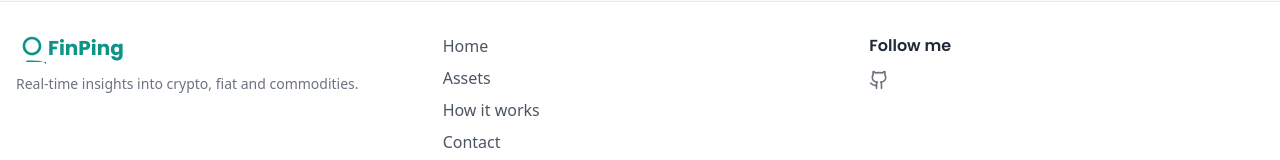
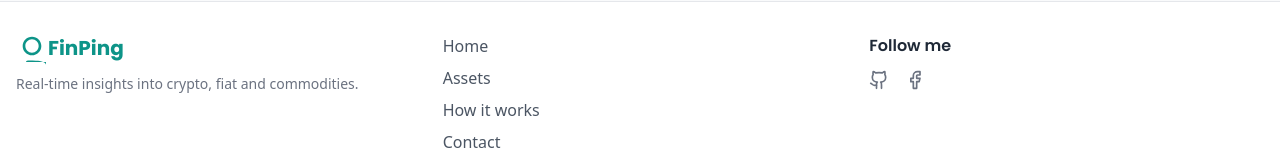
Before and after one commit to StrekanovAlexander/saas-finping, a React (Vite) app in the folder frontend/: page /login in a window 1280 px wide. Shown: the part 636-796 px from the top of the page. Built offline with nearby package versions, Linux system fonts and the light colour scheme.

Commit message:
rebuilded: trackings functional

```diff
--- a/frontend/src/components/footer/Footer.jsx
+++ b/frontend/src/components/footer/Footer.jsx
@@ -1,4 +1,4 @@
-import { Github, Twitter, Linkedin } from "lucide-react";
+import { Github, Twitter, Linkedin, Facebook } from "lucide-react";
 
 export default function Footer() {
   return (
@@ -49,6 +49,13 @@ export default function Footer() {
               >
                 <Github className="w-5 h-5" />
               </a>
+              <a
+                href="https://www.facebook.com/profile.php?id=100004673166846"
+                target="_blank"
+                className="text-gray-500 hover:text-teal-600 transition"
+              >
+                <Facebook className="w-5 h-5" />
+              </a>
             </div>
           </div>
         </div>
--- a/frontend/src/components/modals/FormCreateTracking.jsx
+++ b/frontend/src/components/modals/FormCreateTracking.jsx
@@ -23,6 +23,7 @@ export default function FormCreateTracking({ onClose, onCreated }) {
 
     async function handleSubmit(e) {
         e.preventDefault();
+        if (!threshold) return;
         try {
             const res = await fetch(`${import.meta.env.VITE_API_URL}/trackings`, {
                 method: "POST",
@@ -63,7 +64,6 @@ export default function FormCreateTracking({ onClose, onCreated }) {
                                 setPrice("");
                                 setFilteredAssets(assets.filter(el => el.type === value));
                             }}
-                            required
                         >
                             <option value="" disabled>
                                 Select type
--- a/frontend/src/pages/manage/Trackings.jsx
+++ b/frontend/src/pages/manage/Trackings.jsx
@@ -1,5 +1,5 @@
 import { useState, useEffect } from "react";
-import { Trash2 } from "lucide-react";
+import { ArrowUpRight, ArrowDownRight, Trash2 } from "lucide-react";
 import { useAuth } from "../../context/AuthContext.jsx";
 import FormCreateTracking from "../../components/modals/FormCreateTracking.jsx";
 import FormDeleteTracking from "../../components/modals/FormDeleteTracking.jsx";
@@ -155,8 +155,8 @@ export default function Trackings() {
                                     <th className="text-left py-3 px-4">Type</th>
                                     <th className="text-left py-3 px-4">Source</th>
                                     <th className="text-right py-3 px-4">Price</th>
+                                    <th className="text-center py-3 px-4">Direction</th>
                                     <th className="text-right py-3 px-4">Threshold</th>
-                                    <th className="text-center py-3 px-4">Direction</th>
                                     <th className="text-center py-3 px-4">Active</th>
                                     <th className="text-left py-3 px-4">Last Updated</th>
                                     <th className="text-left py-3 px-4"></th>
@@ -175,20 +175,22 @@ export default function Trackings() {
                                         <td className="py-3 px-4 text-right">
                                             {formatNumber(t.price)}
                                         </td>
-                                        <td className="py-3 px-4 text-right">
-                                            {formatNumber(t.threshold)}
-                                        </td>
-                                        <td className="py-3 px-4 text-center">
+                                        <td className="py-3 px-4">
                                             {t.direction === "above" && (
-                                                <span className="text-teal-600 font-medium">
-                                                    {t.direction}
+                                                <span className="flex items-center justify-center text-teal-600">
+                                                    <ArrowUpRight className="h-4 w-4 mr-1" />
+                                                    { t.direction }
                                                 </span>
                                             )}
                                             {t.direction === "below" && (
-                                                <span className="text-red-600 font-medium">
-                                                    {t.direction}
+                                                <span className="flex items-center justify-center text-red-600">
+                                                    <ArrowDownRight className="h-4 w-4 mr-1" />
+                                                    { t.direction }
                                                 </span>
                                             )}
+                                        </td>
+                                        <td className="py-3 px-4 text-right">
+                                            {formatNumber(t.threshold)}
                                         </td>
                                         <td className="py-3 px-4 text-center">
                                             <input type="radio" checked={t.active} readOnly className="accent-teal-600" />
```
